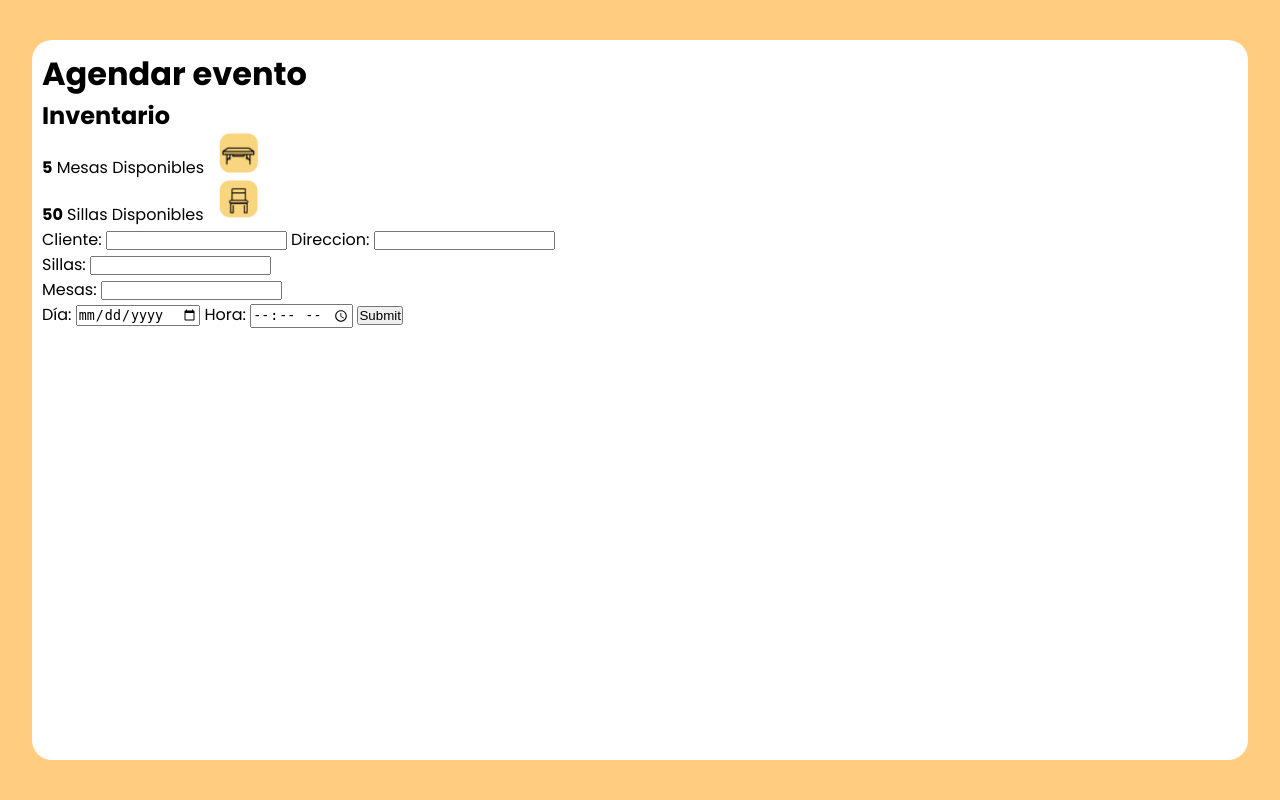
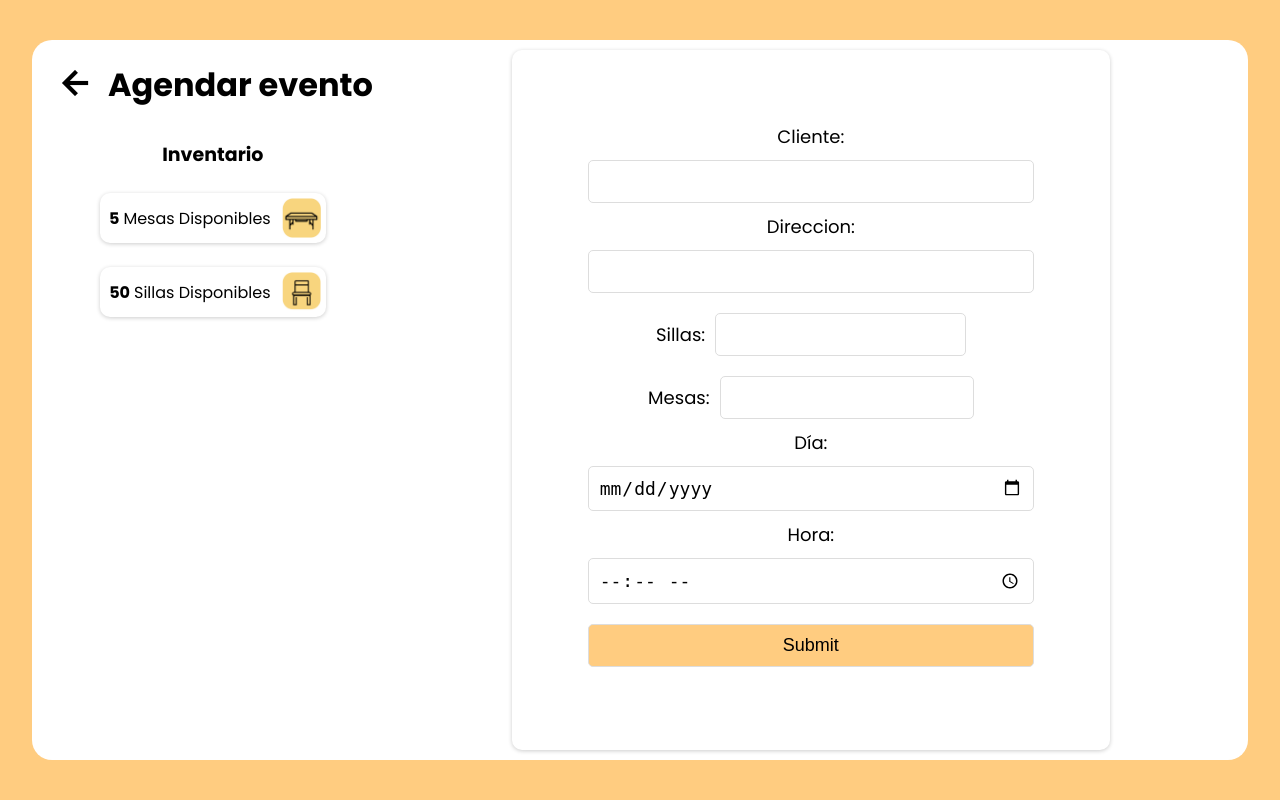
Before and after one commit to Axel-cmd-01/Sistema-de-renta, a PHP site: page /views/evento.php in a window 1280 px wide. Run offline with PHP 8.4, Linux system fonts and the light colour scheme.

Commit message:
Realice la vista de agendar eventos

```diff
--- a/css/dashboard.css
+++ b/css/dashboard.css
@@ -109,6 +109,7 @@ header {
   justify-content: center;
   align-items: center;
   transition: transform 0.2s ease;
+  text-decoration: none;
 }
 
 .add-btn:hover {
--- a/css/evento.css
+++ b/css/evento.css
@@ -20,7 +20,9 @@ main {
   width: 95%;
   border-radius: 20px;
   padding: 10px;
-
+  display: grid;
+  grid-template-columns: 2fr 5fr;
+  grid-template-rows: 70px 1fr;
 }
 
 img {
@@ -28,3 +30,88 @@ img {
   height: 40px;
   margin-left: 10px;
 }
+
+.header {
+  grid-column: 1;
+  display: flex;
+  justify-content: star;
+  align-items: center;
+}
+
+.flecha {
+  font-size: 36px;
+  margin: 2px 15px;
+  color: black;
+  font-weight: bold;
+}
+
+.inventario {
+  display: flex;
+  flex-direction: column;
+  gap: 24px;
+  align-items: center;
+  margin-top: 20px;
+  grid-row: 2 / 3;
+}
+
+h2 {
+  text-align: center;
+  font-size: 19px;
+}
+
+.card {
+  box-shadow: 0px 1px 4px rgba(0, 0, 0, 0.2);
+  padding: 5px 5px;
+  border-radius: 10px;
+  background-color: white;
+}
+
+.card p {
+  display: flex;
+  align-items: center;
+
+  & strong {
+    margin: 0 4px;
+  }
+}
+
+.evento {
+  display: flex;
+  justify-content: center;
+  font-size: 18px;
+  grid-column: 2 / 3;
+  grid-row: 1 / 3;
+}
+
+form {
+  width: 70%;
+  display: flex;
+  flex-direction: column;
+  justify-content: center;
+  align-items: center;
+  box-shadow: 0px 1px 4px rgba(0, 0, 0, 0.2);
+  padding: 5px 20px;
+  border-radius: 10px;
+}
+
+input {
+  width: 80%;
+  padding: 10px;
+  margin: 10px 0;
+  border-radius: 5px;
+  border: 1px solid #ddd;
+  font-size: 18px;
+}
+
+.sillas, .mesas {
+  display: flex;
+  justify-content: center;
+  align-items: center;
+  gap: 0px 10px;
+}
+
+input[type="submit"] {
+  background-color: #ffcc80;
+  font-size: 18px;
+  cursor: pointer;
+}
--- a/views/dashboard.php
+++ b/views/dashboard.php
@@ -59,7 +59,7 @@
     <main class="main-content">
       <header>
         <h1>Eventos</h1>
-        <button class="add-btn">+</button>
+        <a href="../views/evento.php" class="add-btn">+</a>
       </header>
 
       <section class="tasks">
--- a/views/evento.php
+++ b/views/evento.php
@@ -6,6 +6,7 @@
   <meta name="viewport" content="width=device-width, initial-scale=1.0">
 
   <link rel="stylesheet" href="https://fonts.googleapis.com/css2?family=Poppins:wght@300;400;700&display=swap">
+  <link rel="stylesheet" href="https://fonts.googleapis.com/css2?family=Material+Symbols+Outlined:opsz,wght,FILL,GRAD@20..48,100..700,0..1,-50..200&icon_names=arrow_back" />
   <link rel="stylesheet" href="../css/evento.css">
 
   <title>Sistema de renta de Sillas y Mesas Lifetime</title>
@@ -14,11 +15,17 @@
 <body>
   <main>
     <div class="contenido">
-      <h1>Agendar evento</h1>
+      <div class="header">
+        <a href="../views/dashboard.php"><span class="material-symbols-outlined flecha">
+            arrow_back
+          </span></a>
+        <h1>Agendar evento</h1>
+      </div>
+
       <section class="inventario">
         <h2>Inventario</h2>
         <div class="card">
-          <p><strong>5</strong> Mesas Disponibles
+          <p><strong>5 </strong> Mesas Disponibles
             <img src="../img/mesa.png" alt="Mesa" class="mesa-icon" />
           </p>
         </div>
@@ -33,26 +40,26 @@
       <section class="evento">
         <form>
           <label for="cliente">Cliente:</label>
-          <input type="text" id="cliente" name="cliente">
+          <input type="text" id="cliente" name="cliente" required>
 
           <label for="direccion">Direccion:</label>
-          <input type="text" id="direccion" name="direccion">
+          <input type="text" id="direccion" name="direccion" required>
 
           <div class="sillas">
             <label for="sillas">Sillas:</label>
-            <input type="number">
+            <input type="number" required>
           </div>
 
           <div class="mesas">
             <label for="mesas">Mesas:</label>
-            <input type="number">
+            <input type="number" required>
           </div>
 
           <label for="dia">Día:</label>
-          <input type="date">
+          <input type="date" required>
 
           <label for="hora">Hora:</label>
-          <input type="time">
+          <input type="time" required>
 
           <input type="submit">
         </form>
```
